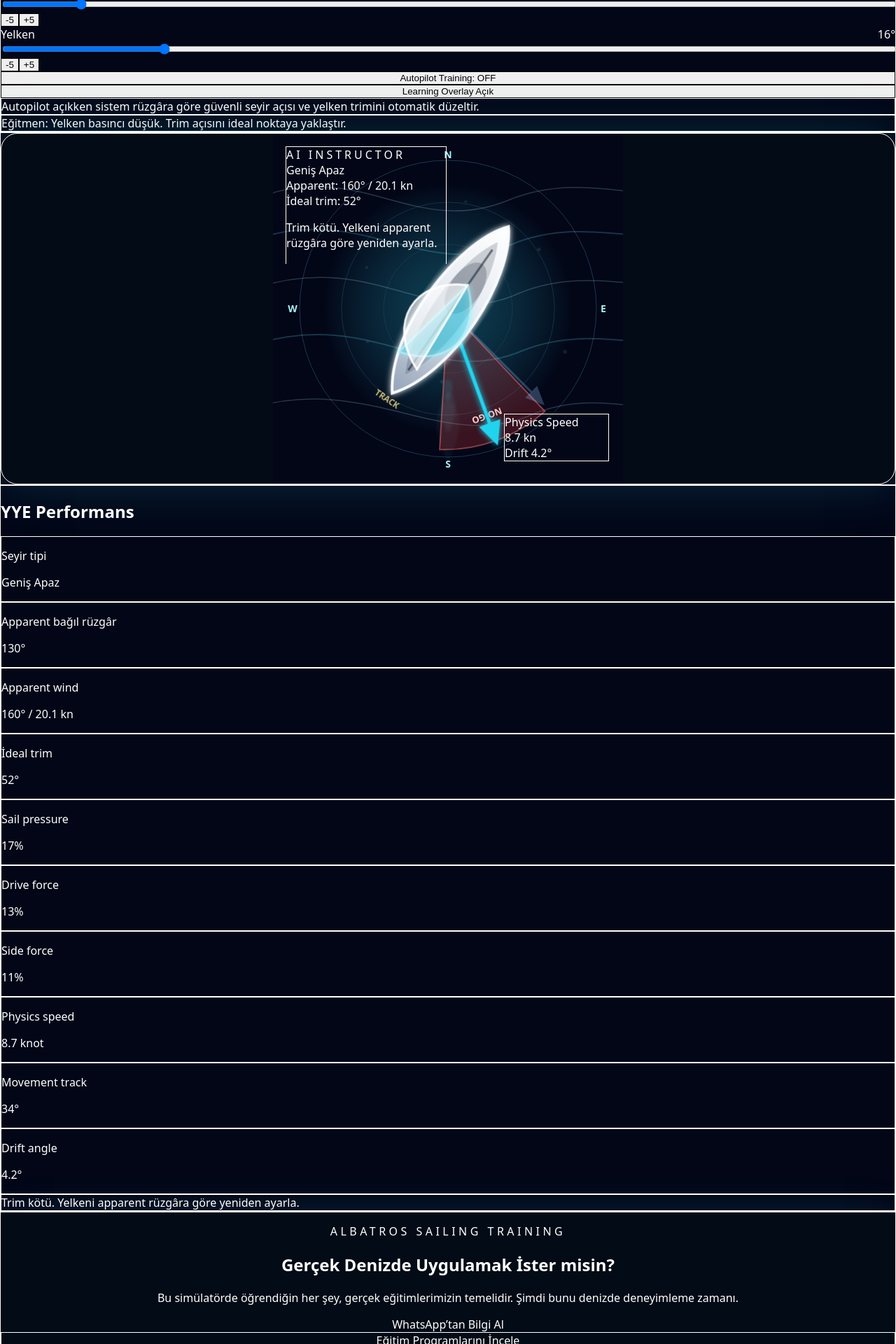
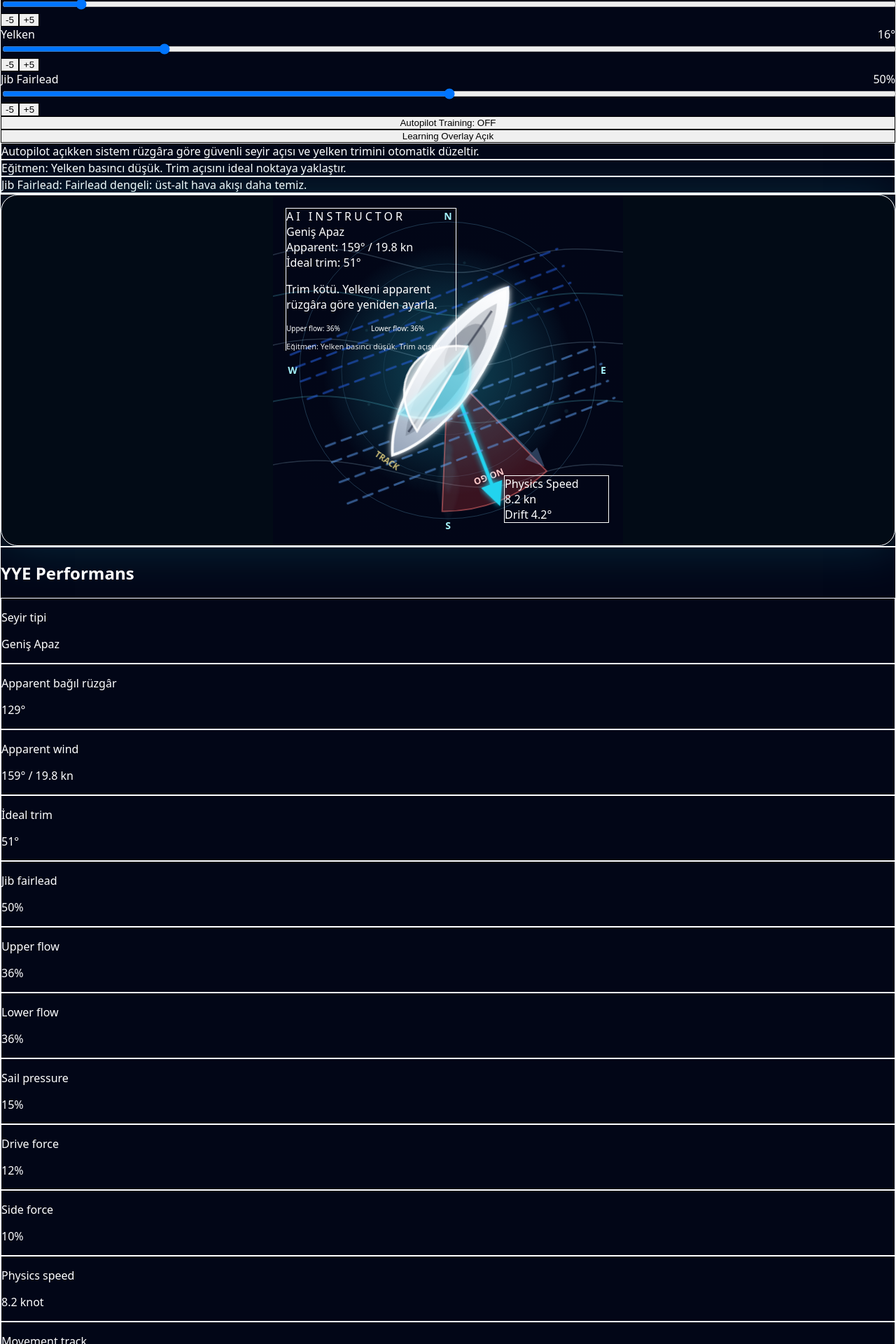
Before and after one commit to erdincpulat-del/albatros-ultimate, a Next.js app: page /simulator in a window 1280 px wide. Shown: the part 380-2300 px from the top of the page at 70% size. Built offline with nearby package versions, Linux system fonts and the light colour scheme.

Commit message:
Add jib fairlead airflow training and CTA

```diff
--- a/components/simulator/SailingSimulator.tsx
+++ b/components/simulator/SailingSimulator.tsx
@@ -9,6 +9,7 @@ type SliderProps = {
   value: number;
   setValue: (value: number) => void;
   max: number;
+  suffix?: string;
 };
 
 function clamp(value: number, min: number, max: number) {
@@ -61,6 +62,7 @@ export default function SailingSimulator() {
   const [trueWind, setTrueWind] = useState(135);
   const [targetHeading, setTargetHeading] = useState(30);
   const [sail, setSail] = useState(16);
+  const [fairlead, setFairlead] = useState(50);
   const [autoPilot, setAutoPilot] = useState(false);
   const [showLearning, setShowLearning] = useState(true);
 
@@ -100,6 +102,8 @@ export default function SailingSimulator() {
         setSail((old) =>
           Math.round(old + (liveDataRef.current.idealTrim - old) * 0.045)
         );
+
+        setFairlead((old) => Math.round(old + (50 - old) * 0.025));
       }
 
       setCurrentHeading((current) => {
@@ -185,7 +189,19 @@ export default function SailingSimulator() {
     const idealTrim = clamp(apparentRelative / 2.5, 5, 82);
     const trimError = Math.abs(sail - idealTrim);
 
-    const trimQuality = noGo ? 0 : clamp(1 - trimError / 45, 0, 1);
+    // Fairlead training model:
+    // 0 = çok geride, 50 = dengeli, 100 = çok ileride.
+    // İleri alınca jib'in alt kısmı daha güçlü kapanır; geri alınca üst kısmı daha fazla açılır.
+    const fairleadBalance = (fairlead - 50) / 50;
+    const upperFlow = noGo
+      ? 0
+      : clamp(1 - Math.abs(trimError - fairleadBalance * 16) / 55, 0, 1);
+    const lowerFlow = noGo
+      ? 0
+      : clamp(1 - Math.abs(trimError + fairleadBalance * 16) / 55, 0, 1);
+    const fairleadScore = clamp((upperFlow + lowerFlow) / 2, 0, 1);
+
+    const trimQuality = noGo ? 0 : clamp((1 - trimError / 45) * (0.72 + fairleadScore * 0.28), 0, 1);
     const anglePower = noGo
       ? 0
       : clamp(Math.sin((apparentRelative * Math.PI) / 180), 0, 1);
@@ -243,6 +259,15 @@ export default function SailingSimulator() {
               ? "Aşırı yan kayma. Tekneyi biraz daha kontrollü açıya al."
               : "Trim geliştirilebilir. Gücü koru, yelkeni ince ayarla.";
 
+    const fairleadMessage =
+      noGo
+        ? "Fairlead etkisi düşük: önce rüzgârdan çık."
+        : fairlead < 35
+          ? "Fairlead geride: üst yelken daha fazla açılır, alt bölüm zayıflayabilir."
+          : fairlead > 65
+            ? "Fairlead ileride: alt yelken daha fazla kapanır, üst bölüm boğulabilir."
+            : "Fairlead dengeli: üst-alt hava akışı daha temiz.";
+
     const aiInstructor =
       noGo
         ? "Eğitmen: Rüzgâra çok yaklaştın. Başını 10–15 derece aç, hız yeniden gelsin."
@@ -250,7 +275,9 @@ export default function SailingSimulator() {
           ? "Eğitmen: Yan kuvvet arttı. Yelkeni biraz boşla ve tekneyi daha dengeli açıya getir."
           : sailPressure < 35
             ? "Eğitmen: Yelken basıncı düşük. Trim açısını ideal noktaya yaklaştır."
-            : sailPressure > 70
+            : fairleadScore < 0.45
+          ? `Eğitmen: ${fairleadMessage}`
+          : sailPressure > 70
               ? "Eğitmen: Güzel. Tekne güç aldı. Şimdi rotayı sabit tut ve hızı koru."
               : "Eğitmen: Dengeli seyirdesin. Küçük trim düzeltmeleriyle verimi artırabilirsin.";
 
@@ -271,9 +298,13 @@ export default function SailingSimulator() {
       recommendedHeading,
       message,
       aiInstructor,
+      fairleadMessage,
+      upperFlow,
+      lowerFlow,
+      fairleadScore,
       point: pointOfSail(apparentRelative),
     };
-  }, [trueWind, currentHeading, sail, boatSpeed, driftAngle]);
+  }, [trueWind, currentHeading, sail, fairlead, boatSpeed, driftAngle]);
 
   const mainSailPath =
     data.sailPressure >= 75
@@ -318,6 +349,12 @@ export default function SailingSimulator() {
         .wave-line { animation: shimmerSea 7s ease-in-out infinite alternate; }
         .wind-dot { animation: windParticle 3s ease-in-out infinite alternate; }
         .wake-pulse { animation: wakePulse 2.2s ease-in-out infinite; transform-origin: 250px 395px; }
+        @keyframes airflowMove {
+          0% { stroke-dashoffset: 32; opacity: .18; }
+          50% { opacity: .72; }
+          100% { stroke-dashoffset: -32; opacity: .18; }
+        }
+        .airflow-line { animation: airflowMove 1.8s linear infinite; }
         .sail-pulse { animation: sailPulse 2s ease-in-out infinite; }
       `}</style>
 
@@ -343,10 +380,11 @@ export default function SailingSimulator() {
           <div className="rounded-3xl border border-white/10 bg-white/[0.06] p-4 backdrop-blur-xl md:p-5">
             <h2 className="mb-5 text-xl font-bold">Kontroller</h2>
 
-            <div className="grid gap-5 md:grid-cols-3">
+            <div className="grid gap-5 md:grid-cols-2 xl:grid-cols-4">
               <Slider label="True Wind" value={trueWind} setValue={setTrueWind} max={360} />
               <Slider label="Hedef Tekne Yönü" value={targetHeading} setValue={setTargetHeading} max={360} />
               <Slider label="Yelken" value={sail} setValue={setSail} max={90} />
+              <Slider label="Jib Fairlead" value={fairlead} setValue={setFairlead} max={100} suffix="%" />
             </div>
 
             <div className="mt-5 grid gap-3 md:grid-cols-3">
@@ -377,6 +415,10 @@ export default function SailingSimulator() {
 
             <div className="mt-4 rounded-2xl border border-white/10 bg-black/25 p-4 text-sm leading-6 text-slate-200">
               {data.aiInstructor}
+            </div>
+
+            <div className="mt-4 rounded-2xl border border-blue-300/20 bg-blue-300/10 p-4 text-sm leading-6 text-blue-50">
+              Jib Fairlead: {data.fairleadMessage}
             </div>
           </div>
 
@@ -452,6 +494,40 @@ export default function SailingSimulator() {
                   <circle className="wind-dot" cx="405" cy="245" r="2" fill="#67e8f9" />
                 </g>
 
+                {/* JIB AIRFLOW TRAINING LAYER */}
+                <g transform={`rotate(${data.apparentWind} 250 250)`}>
+                  {[0, 1, 2, 3].map((i) => (
+                    <line
+                      key={`upper-flow-${i}`}
+                      className="airflow-line"
+                      x1="42"
+                      y1={128 + i * 26}
+                      x2="456"
+                      y2={128 + i * 26 + Math.sin(wavePhase * 2 + i) * 7}
+                      stroke="#60a5fa"
+                      strokeWidth="3"
+                      strokeDasharray="14 10"
+                      opacity={0.18 + data.upperFlow * 0.58}
+                      strokeLinecap="round"
+                    />
+                  ))}
+                  {[0, 1, 2, 3].map((i) => (
+                    <line
+                      key={`lower-flow-${i}`}
+                      className="airflow-line"
+                      x1="42"
+                      y1={278 + i * 26}
+                      x2="456"
+                      y2={278 + i * 26 + Math.cos(wavePhase * 2 + i) * 7}
+                      stroke="#2563eb"
+                      strokeWidth="3"
+                      strokeDasharray="14 10"
+                      opacity={0.18 + data.lowerFlow * 0.58}
+                      strokeLinecap="round"
+                    />
+                  ))}
+                </g>
+
                 <g transform={`rotate(${movementAngle} 250 250)`} opacity="0.8">
                   <line x1="250" y1="250" x2="250" y2="390" stroke="#facc15" strokeWidth="2" strokeDasharray="6 8" />
                   <text x="250" y="410" textAnchor="middle" fill="#fde68a" fontSize="12" fontWeight="800">TRACK</text>
@@ -485,7 +561,7 @@ export default function SailingSimulator() {
                 </g>
 
                 {showLearning && (
-                  <foreignObject x="18" y="18" width="230" height="168">
+                  <foreignObject x="18" y="18" width="244" height="204">
                     <div className="rounded-2xl border border-cyan-300/20 bg-black/45 px-4 py-3 text-white backdrop-blur">
                       <div className="text-xs uppercase tracking-[0.25em] text-cyan-200">
                         AI Instructor
@@ -500,6 +576,10 @@ export default function SailingSimulator() {
                       <p className="mt-2 text-xs font-bold text-cyan-100">
                         {data.message}
                       </p>
+                      <div className="mt-2 grid grid-cols-2 gap-2 text-[10px] text-slate-300">
+                        <span>Upper flow: {(data.upperFlow * 100).toFixed(0)}%</span>
+                        <span>Lower flow: {(data.lowerFlow * 100).toFixed(0)}%</span>
+                      </div>
                       <p className="mt-2 text-[11px] leading-4 text-cyan-200 opacity-90">
                         {data.aiInstructor}
                       </p>
@@ -526,6 +606,9 @@ export default function SailingSimulator() {
               <Metric label="Apparent bağıl rüzgâr" value={`${data.apparentRelative}°`} />
               <Metric label="Apparent wind" value={`${data.apparentWind}° / ${data.apparentWindSpeed} kn`} />
               <Metric label="İdeal trim" value={`${data.idealTrim.toFixed(0)}°`} />
+              <Metric label="Jib fairlead" value={`${fairlead}%`} />
+              <Metric label="Upper flow" value={`${(data.upperFlow * 100).toFixed(0)}%`} />
+              <Metric label="Lower flow" value={`${(data.lowerFlow * 100).toFixed(0)}%`} />
               <Metric label="Sail pressure" value={`${data.sailPressure.toFixed(0)}%`} />
               <Metric label="Drive force" value={`${data.driveForce.toFixed(0)}%`} />
               <Metric label="Side force" value={`${data.sideForce.toFixed(0)}%`} />
@@ -542,55 +625,47 @@ export default function SailingSimulator() {
           </div>
         </div>
 
-
         <div className="mt-16 text-center">
-          <div className="mx-auto max-w-2xl rounded-3xl border border-cyan-300/20 bg-[#020b16] p-8 shadow-[0_0_50px_rgba(34,211,238,0.14)]">
-            <p className="text-xs tracking-[0.28em] text-cyan-300">
-              ALBATROS SAILING TRAINING
-            </p>
-
+          <div className="mx-auto max-w-2xl rounded-3xl border border-cyan-300/20 bg-[#020b16] p-8 shadow-[0_0_60px_rgba(34,211,238,0.14)]">
+            <p className="text-xs tracking-[0.35em] text-cyan-300">ALBATROS SAILING</p>
             <h2 className="mt-3 text-2xl font-black text-white md:text-3xl">
               Gerçek Denizde Uygulamak İster misin?
             </h2>
-
             <p className="mt-3 text-sm leading-6 text-slate-400 md:text-base">
-              Bu simülatörde öğrendiğin her şey, gerçek eğitimlerimizin temelidir.
-              Şimdi bunu denizde deneyimleme zamanı.
+              Bu simülatörde öğrendiğin rüzgâr okuma, yelken trim ve fairlead mantığı
+              gerçek eğitimlerimizin temelidir. Şimdi bunu denizde deneyimleme zamanı.
             </p>
-
-            <div className="mt-7 flex flex-col justify-center gap-4 md:flex-row">
+            <div className="mt-6 flex flex-col justify-center gap-4 md:flex-row">
               <a
                 href="https://wa.me/905324873813?text=Merhaba%20YYE%20Sailing%20Simulator%20%C3%BCzerinden%20geldim.%20E%C4%9Fitim%20programlar%C4%B1%20hakk%C4%B1nda%20bilgi%20almak%20istiyorum."
                 target="_blank"
                 rel="noopener noreferrer"
-                className="rounded-2xl bg-cyan-300 px-7 py-3 text-sm font-black text-slate-950 transition hover:bg-cyan-200"
+                className="rounded-xl bg-cyan-400 px-6 py-3 font-bold text-slate-950 transition hover:bg-cyan-300"
               >
                 WhatsApp’tan Bilgi Al
               </a>
-
               <a
                 href="/programlar"
-                className="rounded-2xl border border-white/15 px-7 py-3 text-sm font-bold text-white transition hover:bg-white/10"
+                className="rounded-xl border border-white/20 px-6 py-3 font-bold text-white transition hover:bg-white/10"
               >
                 Eğitim Programlarını İncele
               </a>
             </div>
           </div>
         </div>
-
       </section>
     </main>
   );
 }
 
-function Slider({ label, value, setValue, max }: SliderProps) {
+function Slider({ label, value, setValue, max, suffix = "°" }: SliderProps) {
   const updateValue = (rawValue: string) => setValue(Number(rawValue));
 
   return (
     <div className="relative z-20 mb-5 last:mb-0">
       <div className="mb-2 flex justify-between text-sm">
         <span className="text-slate-300">{label}</span>
-        <span className="font-bold text-cyan-200">{value}°</span>
+        <span className="font-bold text-cyan-200">{value}{suffix}</span>
       </div>
 
       <input
```
